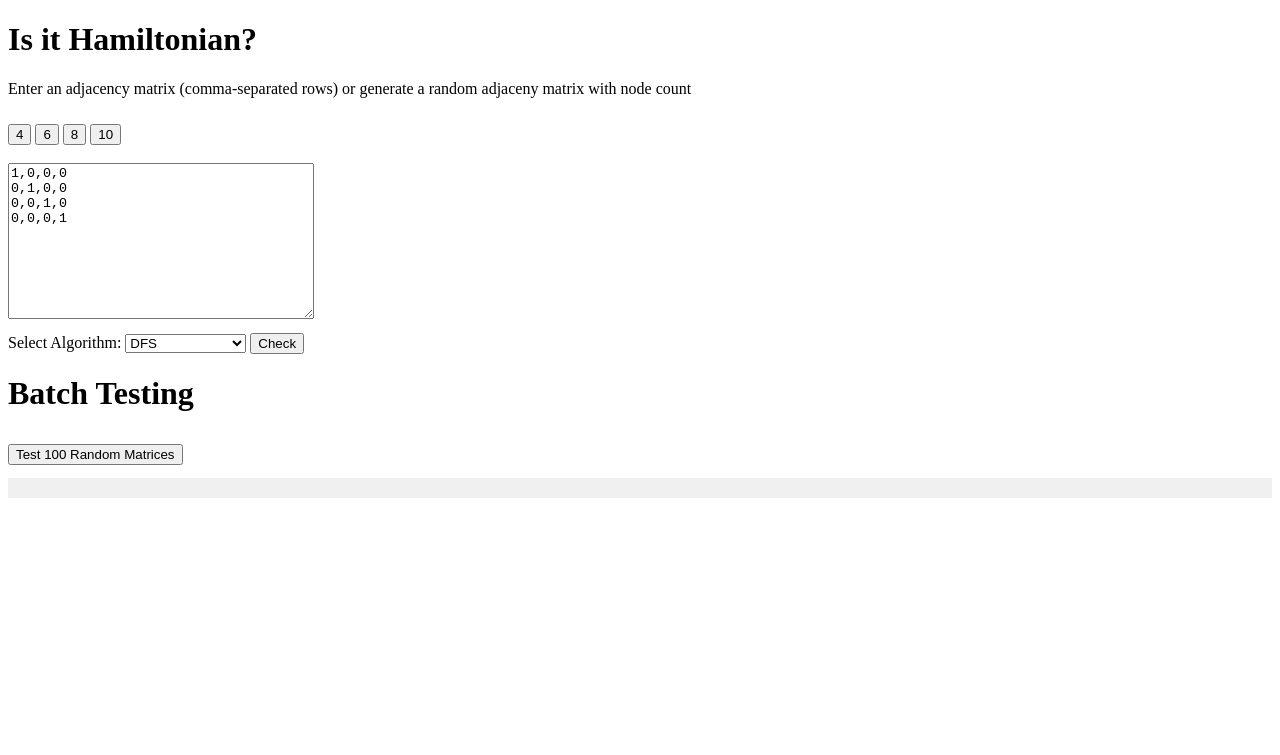
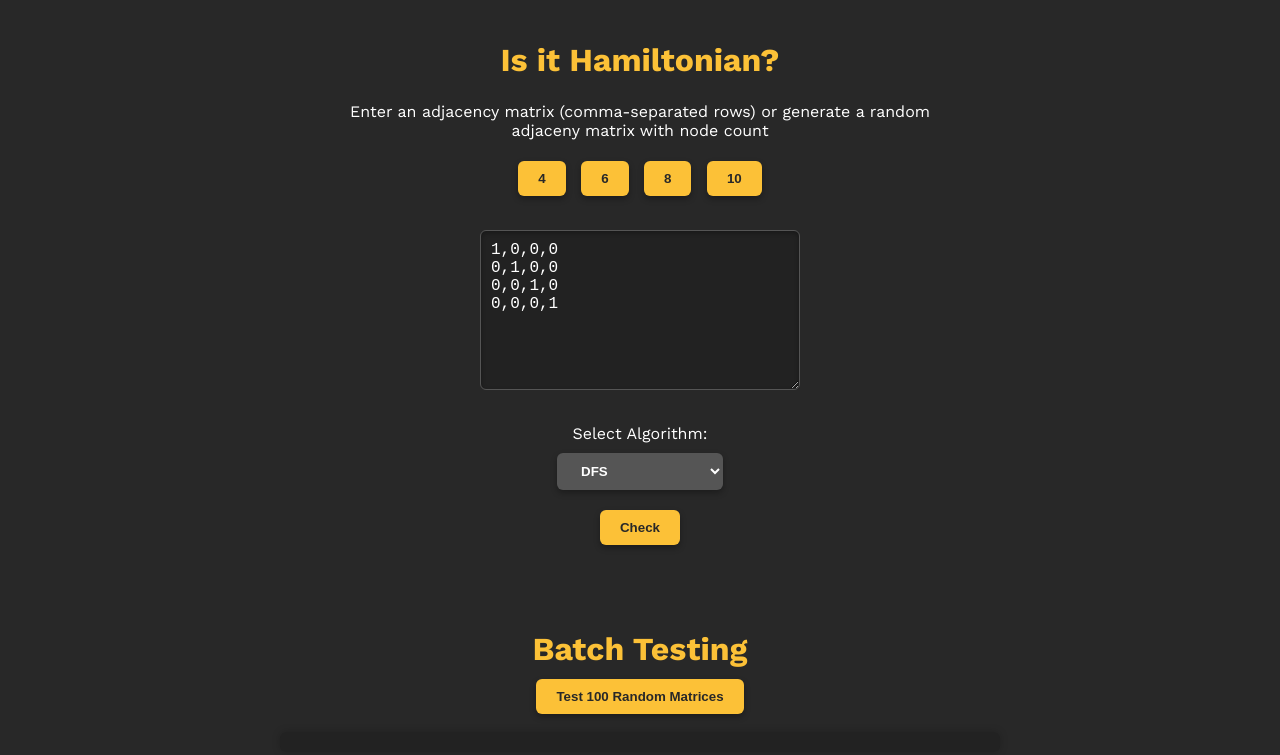
Before and after one commit to ZackWhelm/IsItHamiltonian, a plain HTML site: page index.html in a window 1280 px wide. Drawn offline with nearby package versions, Linux system fonts and the light colour scheme.

Commit message:
Make it pretty

```diff
--- a/index.html
+++ b/index.html
@@ -3,16 +3,10 @@
 <head>
     <meta charset="UTF-8" />
     <title>Is it Hamiltonian?</title>
-    <style>
-        textarea {
-        width: 300px;
-        height: 150px;
-        font-family: monospace;
-        }
-        button {
-        margin-top: 10px;
-        }
-    </style>
+    <link rel="stylesheet" href="styles.css" />
+    <link rel="preconnect" href="https://fonts.googleapis.com">
+    <link rel="preconnect" href="https://fonts.gstatic.com" crossorigin>
+    <link href="https://fonts.googleapis.com/css2?family=Work+Sans:ital,wght@0,100..900;1,100..900&display=swap" rel="stylesheet">
 </head>
 <body>
     <h1>Is it Hamiltonian?</h1>
@@ -43,7 +37,7 @@
     <p id="timeTaken"></p>
     <h1>Batch Testing</h1>
     <button id="testDevButton">Test 100 Random Matrices</button>
-    <pre id="batchTestResults" style="max-height: 400px; overflow-y: auto; background: #f0f0f0; padding: 10px;"></pre>
+    <pre id="batchTestResults"></pre>
     <script type="module" src="main.js"></script>
 </body>
 </html>
--- a/main.js
+++ b/main.js
@@ -31,7 +31,7 @@ document.getElementById('checkButton').addEventListener('click', function () {
     `${result ? "✅" : "❌"}`;
 
     document.getElementById('timeTaken').textContent =
-    `it took ${duration.toFixed(2)} ms using ${selectedAlgorithm}) for browser to solve`;
+    `it took ${duration.toFixed(2)} ms using ${selectedAlgorithm} for browser to solve`;
 });
 
 
--- /dev/null
+++ b/styles.css
@@ -0,0 +1,111 @@
+@import url('https://fonts.googleapis.com/css2?family=Work+Sans:ital,wght@0,100..900;1,100..900&display=swap');
+
+:root {
+  --primary: rgb(252, 193, 55);
+  --secondary: rgb(255, 255, 255);
+  --background: rgb(40, 40, 40);
+}
+
+body {
+  font-family: 'Work Sans', sans-serif;
+  background: var(--background);
+  color: var(--secondary);
+  display: flex;
+  flex-direction: column;
+  align-items: center;
+  padding: 20px;
+  margin: 0;
+  min-height: 100vh;
+  box-sizing: border-box;
+}
+
+h1 {
+  font-weight: 700;
+  margin-bottom: 0.2em;
+  color: var(--primary);
+  text-align: center;
+}
+
+p {
+  font-weight: 400;
+  max-width: 600px;
+  text-align: center;
+}
+
+button {
+  margin: 5px;
+  padding: 10px 20px;
+  font-weight: 600;
+  border-radius: 6px;
+  border: none;
+  background-color: var(--primary);
+  color: var(--background);
+  cursor: pointer;
+  transition: all 0.2s ease;
+  box-shadow: 0 3px 6px rgba(0,0,0,0.3);
+}
+
+button:hover {
+  background-color: rgb(235, 170, 30);
+  transform: translateY(-2px);
+  box-shadow: 0 5px 12px rgba(0,0,0,0.4);
+}
+
+button:active {
+  transform: translateY(0);
+  box-shadow: 0 2px 4px rgba(0,0,0,0.2);
+}
+
+#matrixInput {
+  width: 320px;
+  height: 160px;
+  font-family: monospace;
+  font-size: 1rem;
+  padding: 10px;
+  border-radius: 6px;
+  border: 1px solid #555;
+  resize: vertical;
+  margin-top: 10px;
+  margin-bottom: 15px;
+  box-sizing: border-box;
+  background-color: #222;
+  color: var(--secondary);
+  box-shadow: inset 0 2px 5px rgba(0, 0, 0, 0.3);
+}
+
+#algorithmSelect {
+  margin: 10px 5px 15px 5px;
+  padding: 10px 20px;
+  font-weight: 600;
+  border-radius: 6px;
+  border: none;
+  background-color: #555;
+  color: var(--secondary);
+  cursor: pointer;
+  box-shadow: 0 3px 6px rgba(0,0,0,0.3);
+}
+
+#algorithmSelect:hover {
+  background-color: #777;
+}
+
+#result, #timeTaken {
+  font-weight: 600;
+  font-size: 1.2rem;
+  margin-top: 10px;
+  color: var(--primary);
+}
+
+#batchTestResults {
+  max-height: 400px;
+  overflow-y: auto;
+  background: #222;
+  padding: 10px;
+  width: 90vw;
+  max-width: 700px;
+  border-radius: 6px;
+  box-shadow: 0 0 8px rgba(0,0,0,0.2);
+  font-family: monospace;
+  white-space: pre-wrap;
+  color: var(--secondary);
+}
```
